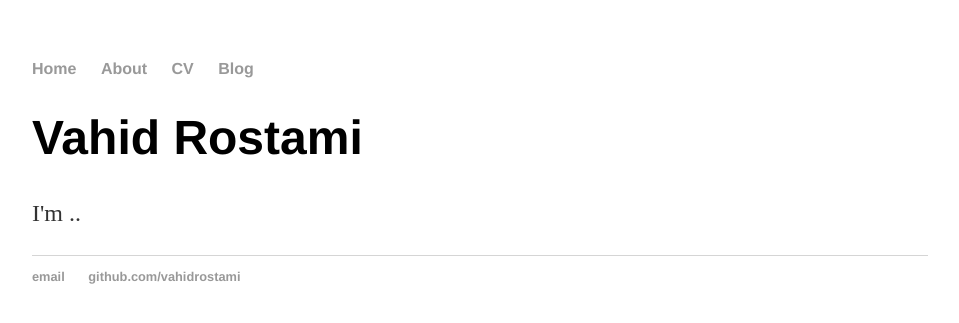
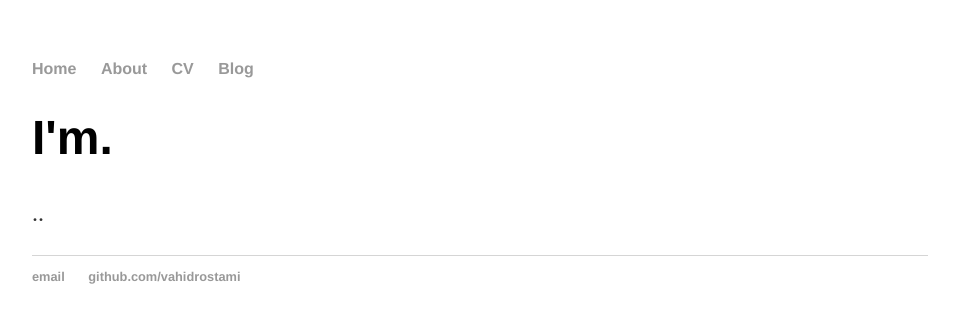
Before and after one commit to Vahidrostami/vahidrostami.github.io, a Jekyll site: the page built from index.html, in a window 1280 px wide. Shown: the top 323 px of the page, without its empty margins (160-1119 px from the left). Built offline with Jekyll 4.4.1, drawn with Linux system fonts in a browser that asks for light colours.

Commit message:
Update index.html

```diff
--- a/index.html
+++ b/index.html
@@ -1,30 +1,8 @@
-<!DOCTYPE html>
-<html>
-	<head>
-		<title>Vahid Rostami</title>
-		<!-- link to main stylesheet -->
-		<link rel="stylesheet" type="text/css" href="/css/main.css">
-	</head>
-	<body>
-		<nav>
-    		<ul>
-        		<li><a href="/">Home</a></li>
-	        	<li><a href="/about">About</a></li>
-        		<li><a href="/cv">CV</a></li>
-        		<li><a href="/blog">Blog</a></li>
-    		</ul>
-		</nav>
-		<div class="container">
-    		<div class="blurb">
-        		<h1>Vahid Rostami</h1>
-				<p>I'm ..</p>
-    		</div><!-- /.blurb -->
-		</div><!-- /.container -->
-		<footer>
-    		<ul>
-        		<li><a href="mailto:vhdrostami@gmail.com">email</a></li>
-        		<li><a href="https://github.com/vahidrostami">github.com/vahidrostami</a></li>
-			</ul>
-		</footer>
-	</body>
-</html>
+---
+layout: default
+title: Vahid Rostami
+---
+<div class="blurb">
+	<h1>I'm. </h1>
+	<p> .. </p>
+</div><!-- /.blurb -->
```
